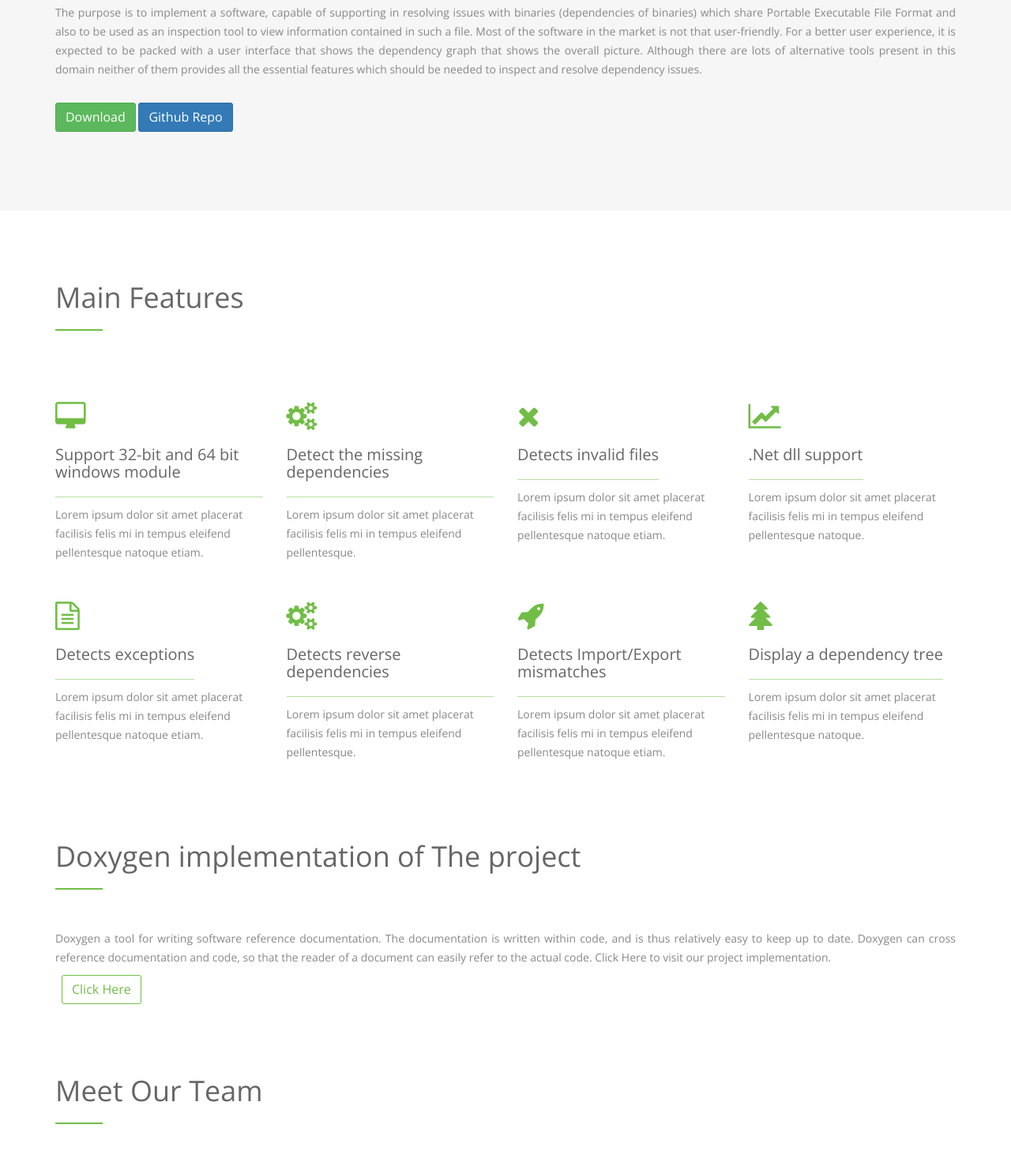
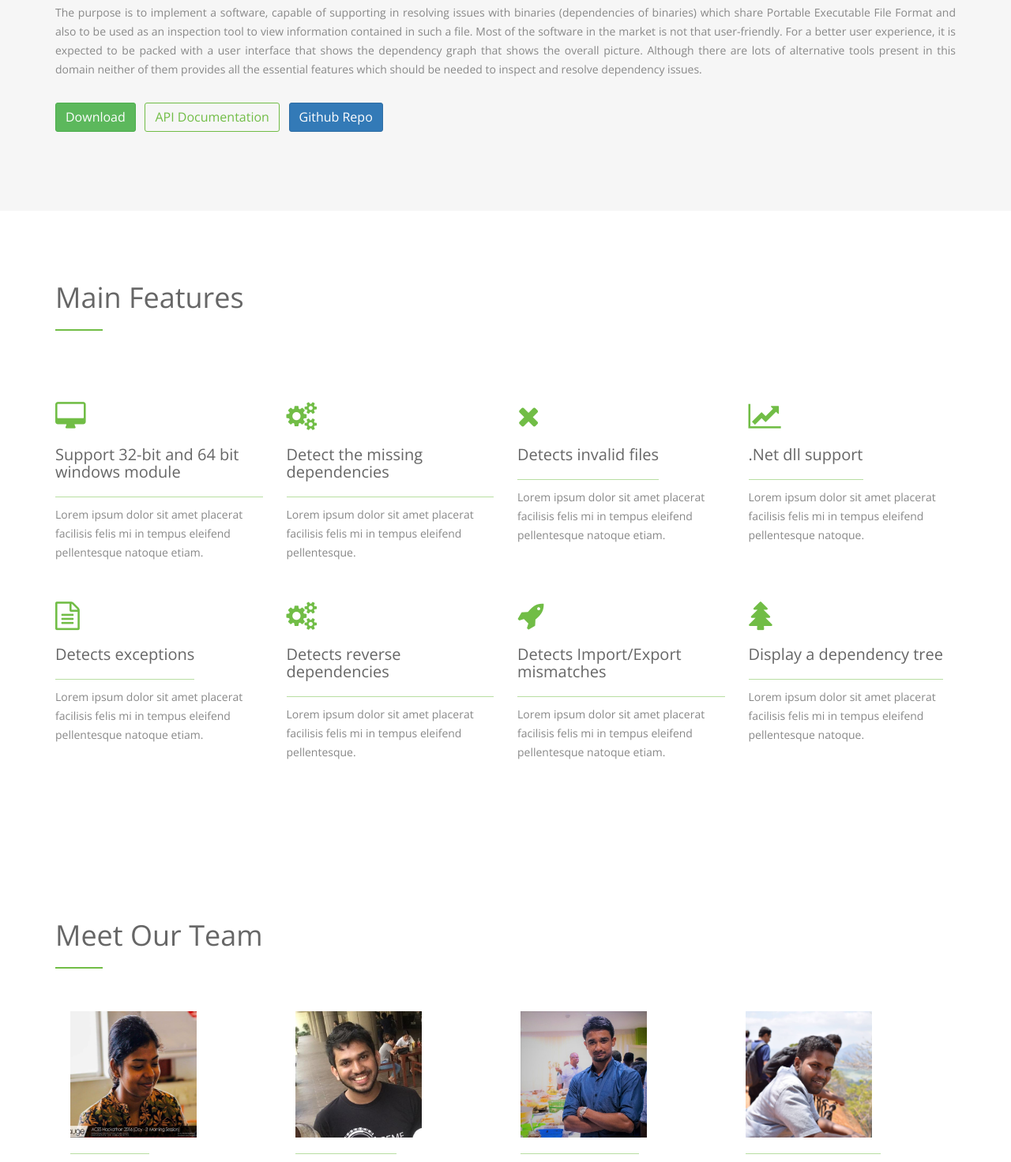
Before and after one commit to stanislous/PED-Scanner, a plain HTML site: page index.html in a window 1280 px wide. Shown: the part 1040-2512 px from the top of the page at 79% size. Drawn offline with nearby package versions, Linux system fonts and the light colour scheme.

Commit message:
button changes.

```diff
--- a/index.html
+++ b/index.html
@@ -99,8 +99,8 @@
       </div>
       <div class="animate-box">
         <a style="font-size:16px; border-radius:3px; " class="btn btn-success" href="https://github.com/Irindu/Dependencies/archive/master.zip">Download</a>
-        <a style="font-size:16px; border-radius:3px; " class="btn btn-primary" href="https://github.com/stanislous/PEDScanner">Github
-          Repo</a>
+        <a style="font-size:16px; border-radius:3px; " class="btn btn-default" href="Doxygen/index.html">API Documentation</a>
+        <a style="font-size:16px; border-radius:3px; " class="btn btn-primary" href="https://github.com/stanislous/PEDScanner">Github Repo</a>
       </div>
     </div>
   </div>
@@ -156,8 +156,8 @@
   <!-- Example Section -->
   <div id="example-section">
     <div class="container">
-      <div class="section-title">
-        <h2>Doxygen implementation of The project</h2>
+      <!-- <div class="section-title"> -->
+        <!-- <h2>Doxygen implementation of The project</h2>
         <hr>
       </div>
       <div class="text-justify">
@@ -166,7 +166,7 @@
           relatively easy to keep up to date. Doxygen can cross reference documentation and code, so that the reader
           of a document can easily refer to the actual code. Click Here to visit our project implementation.</p>
       </div>
-      <a style="font-size:16px; border-radius:3px; " class="btn btn-default" href="Doxygen/index.html">Click Here</a>
+      <a style="font-size:16px; border-radius:3px; " class="btn btn-default" href="Doxygen/index.html">Click Here</a> -->
     </div>
   </div>
 
```
